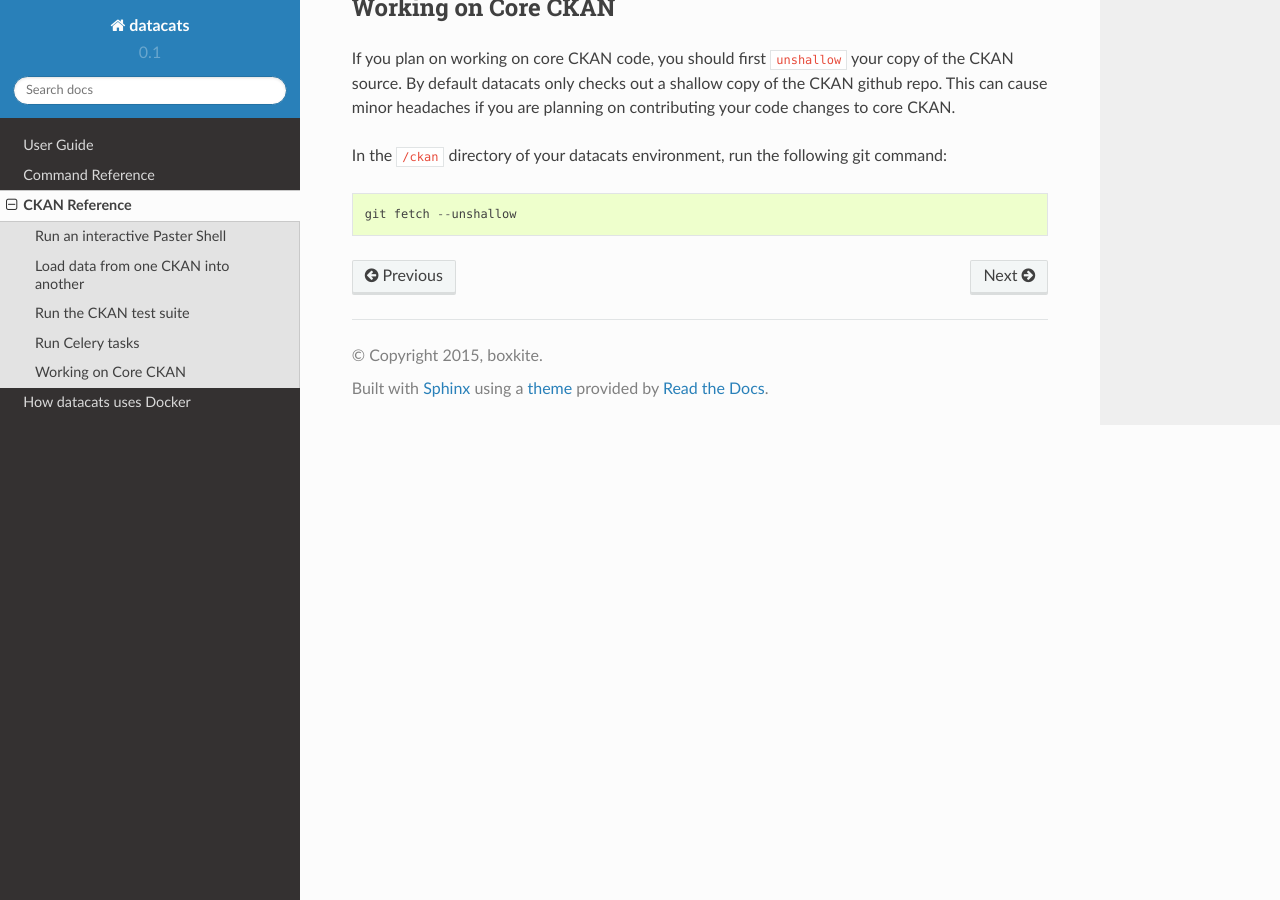
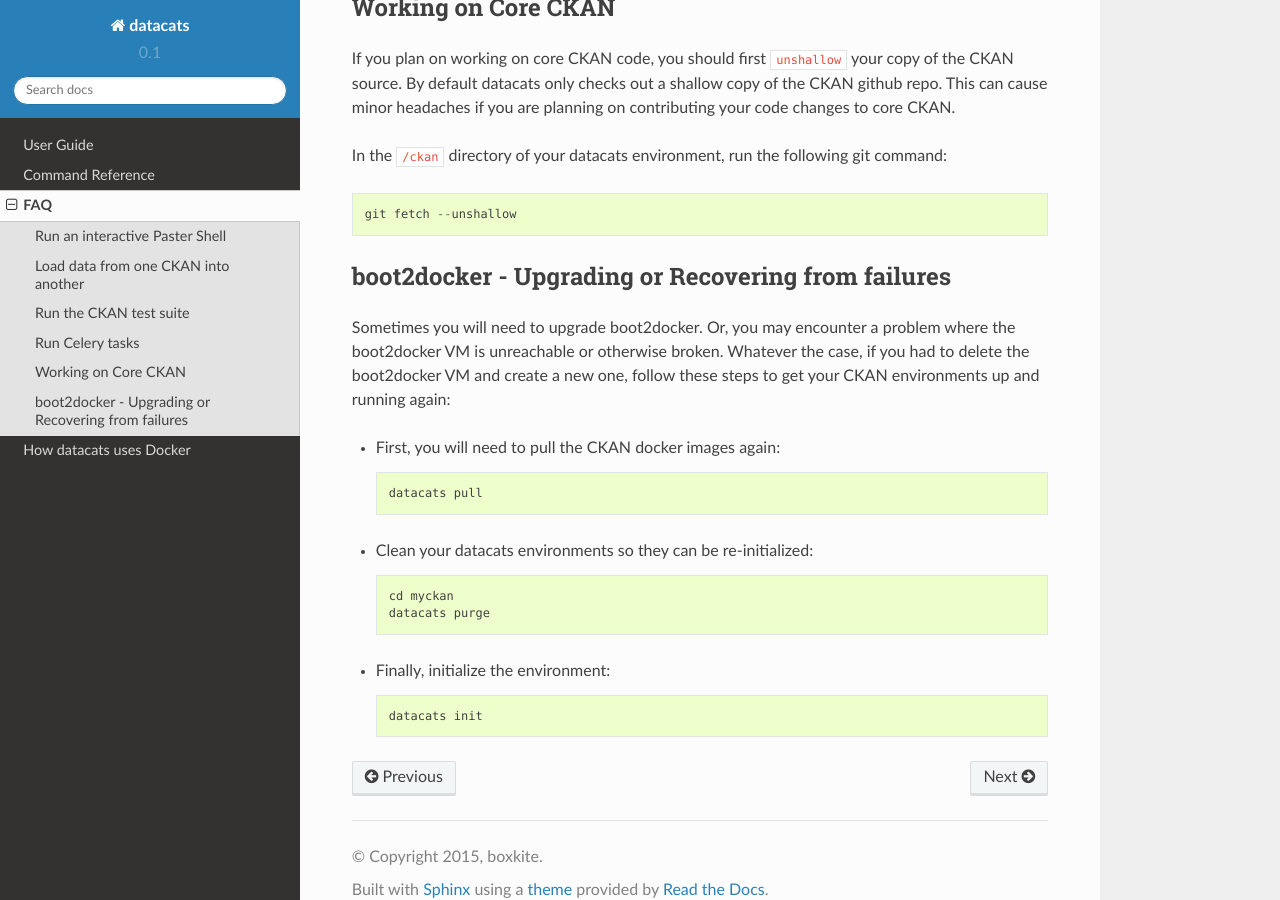
Before and after one commit to datacats/datacats, a Sphinx documentation site: the page built from docs/faq.rst, in a window 1280 px wide and 900 px high, scrolled down 743 px. Built offline with Sphinx 7.4.7 and the Read the Docs theme 2.0.0, drawn with Linux system fonts in a browser that asks for light colours; some of the changed text lies outside the part shown.

Commit message:
docs updates

```diff
--- a/docs/ckan.rst
+++ b/docs/faq.rst
@@ -1,4 +1,4 @@
-CKAN Reference
+FAQ
 ==============
 
 This page contains a few recipes on how to use DataCats to easily accomplish
@@ -37,3 +37,23 @@
 command: ::
 
     git fetch --unshallow
+
+boot2docker - Upgrading or Recovering from failures
+---------------------------------------------------
+Sometimes you will need to upgrade boot2docker. Or, you may encounter a problem
+where the boot2docker VM is unreachable or otherwise broken. Whatever the case,
+if you had to delete the boot2docker VM and create a new one, follow these steps
+to get your CKAN environments up and running again:
+
+- First, you will need to pull the CKAN docker images again: ::
+
+    datacats pull
+
+- Clean your datacats environments so they can be re-initialized: ::
+
+    cd myckan
+    datacats purge
+
+- Finally, initialize the environment: ::
+
+    datacats init
--- a/docs/index.rst
+++ b/docs/index.rst
@@ -47,7 +47,7 @@
 
    guide
    commands
-   ckan
+   faq
    docker
 
 Indices and tables
```
